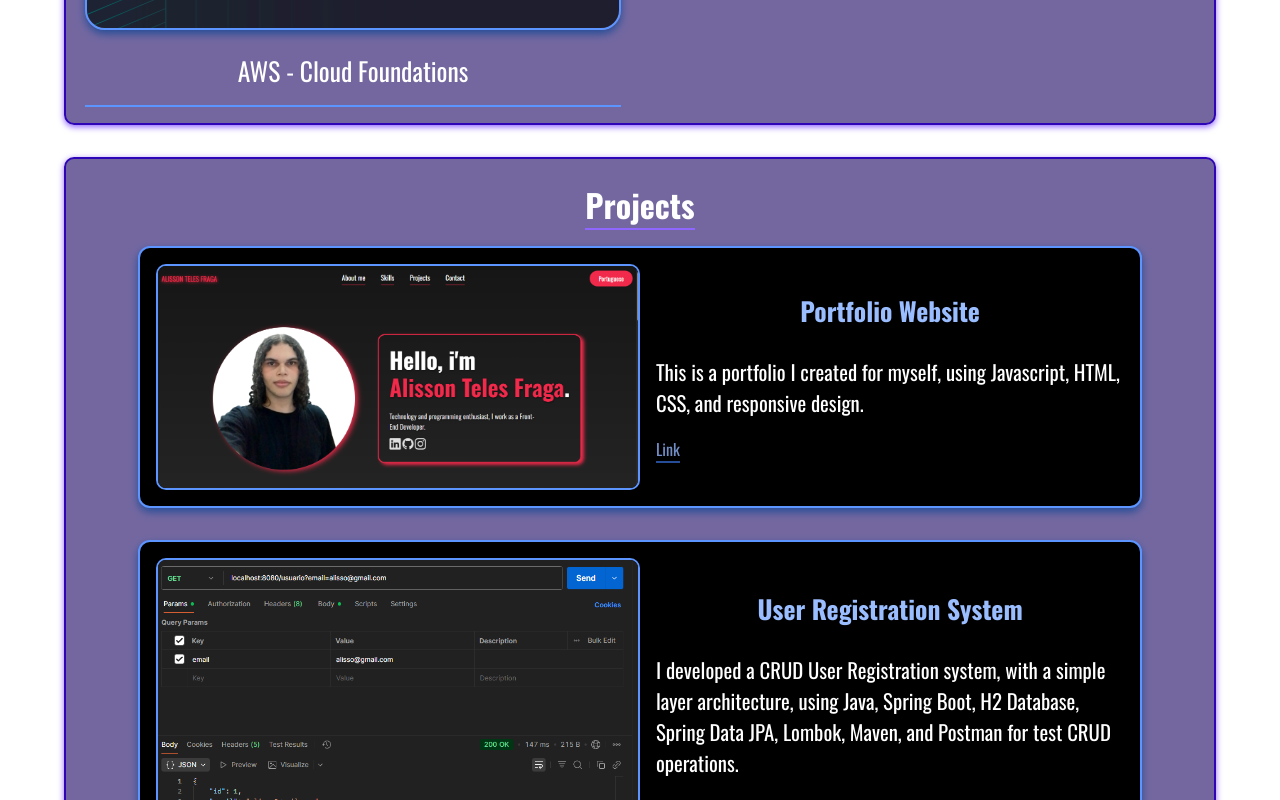
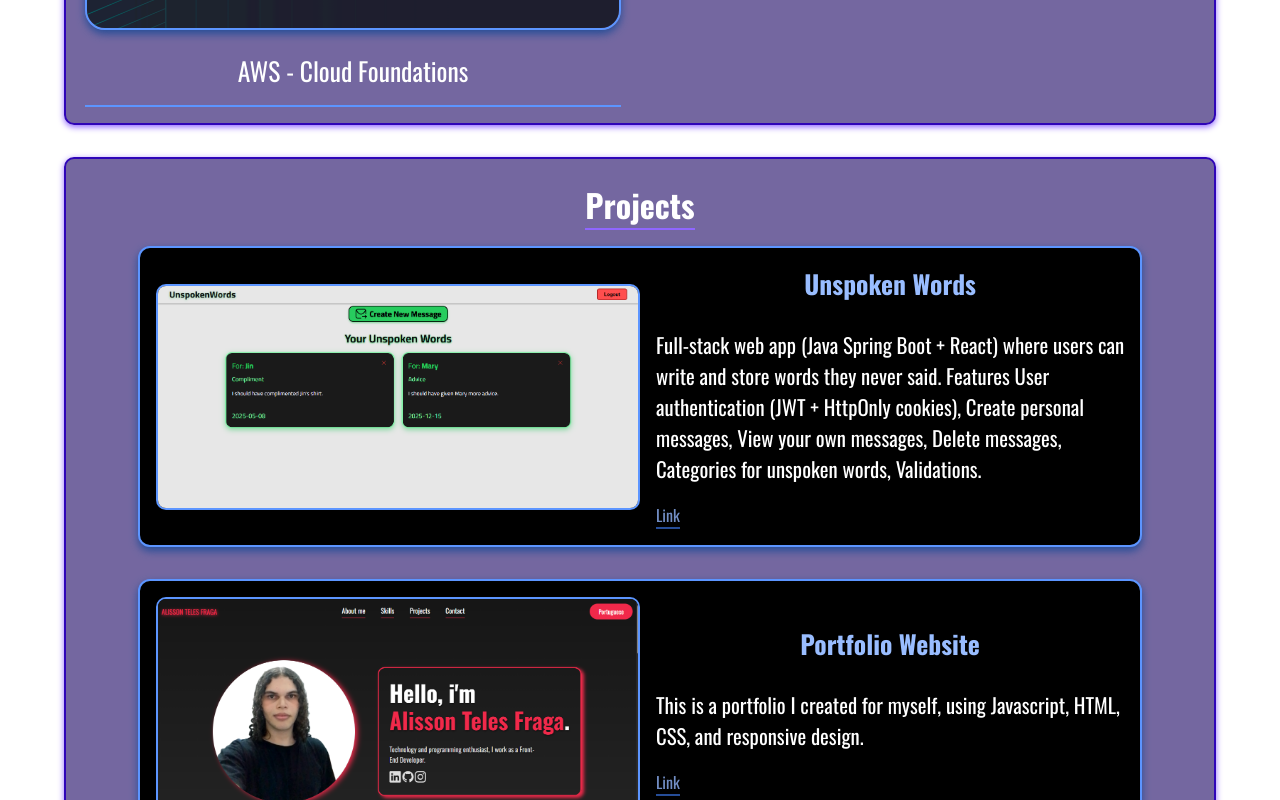
Before and after one commit to alissontfraga/Portfolio, a React (Vite) app: page / in a window 1280 px wide. Shown: the part 2000-2800 px from the top of the page. Built offline with nearby package versions, Linux system fonts and the light colour scheme.

Commit message:
feat: add new project "Unspoken Words" with associated image

```diff
--- a/src/components/Projects/Projects.jsx
+++ b/src/components/Projects/Projects.jsx
@@ -5,6 +5,7 @@ import projectimg1 from '../../assets/images/projectimg1.png'
 import projectimg2 from '../../assets/images/projectimg2.png'
 import projectimg3 from '../../assets/images/projectimg3.png'
 import projectimg4 from '../../assets/images/projectimg4.png'
+import projectimg5 from '../../assets/images/projectimg5.png'
 import Box from '../../components/Box/Box'
 
 
@@ -12,6 +13,15 @@ const Projects = () => {
   return (
       <section id='projects'>
         <Box title="Projects" className="projectsBox">
+
+            <ProjectCard
+            image={projectimg5}
+            title="Unspoken Words"
+            description="Full-stack web app (Java Spring Boot + React) where users can write and store words they never said.  Features User authentication (JWT + HttpOnly cookies),
+            Create personal messages, View your own messages, Delete messages, Categories for unspoken words, Validations.
+            ">
+            <a href="https://github.com/alissontfraga/unspokenwords" target='_blank' rel="noopener noreferrer">Link</a> </ProjectCard>
+
             <ProjectCard
             image={projectimg1}
             title="Portfolio Website"
```
Also changed, not shown: src/assets/images/projectimg5.png (added).
